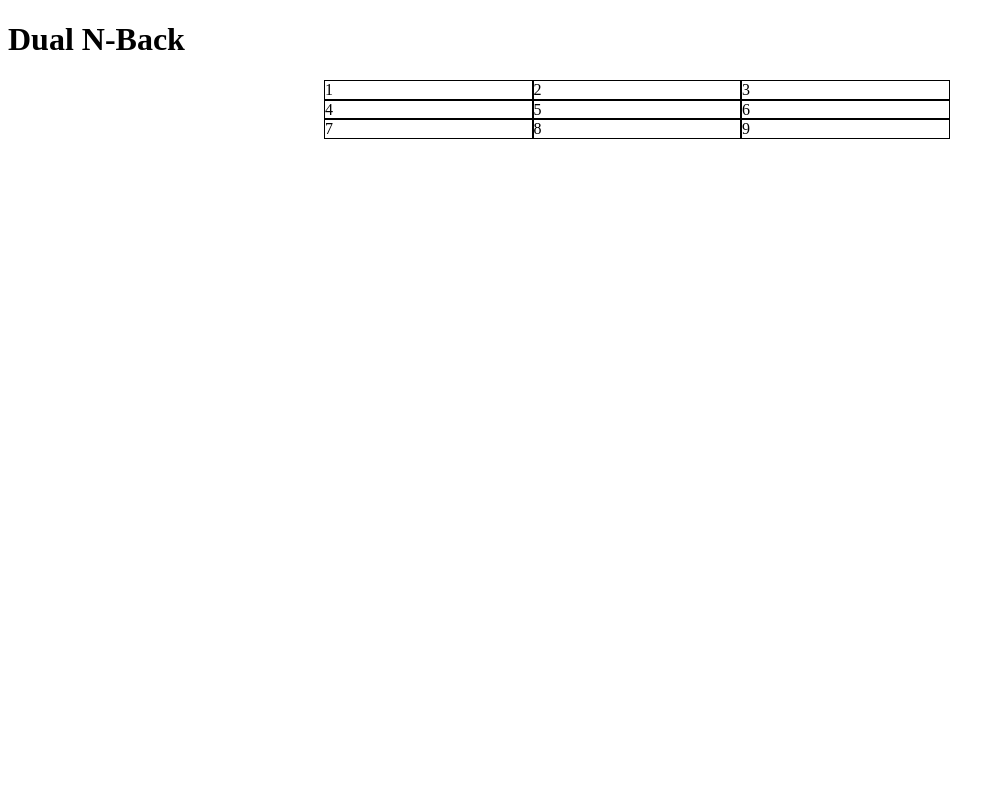
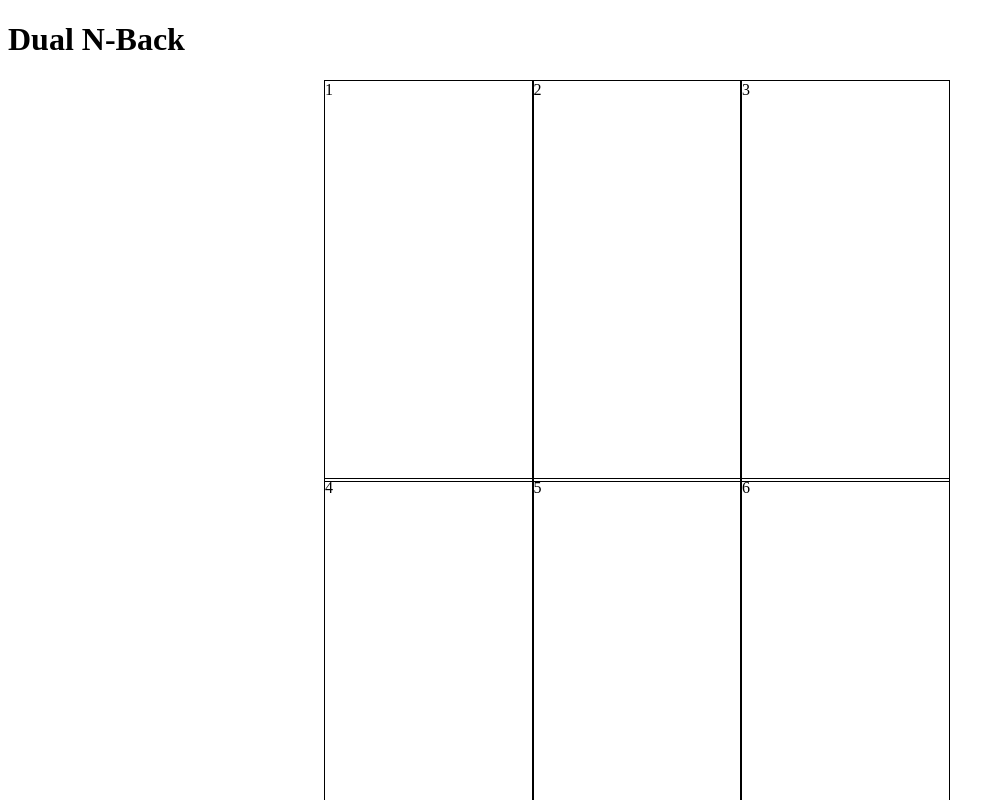
Before and after one commit to jeffbalagosa/dual-n-back, a plain HTML site: page index.html in a window 1280 px wide. Shown: the top 800 px of the page, without its empty margins (0-1005 px from the left). Drawn offline with Linux system fonts and the light colour scheme.

Commit message:
Add audio and visual stimulus.  Adjust height for box.  Update comment.

```diff
--- a/style.css
+++ b/style.css
@@ -9,4 +9,5 @@
 
 .box {
   border: 1px solid black;
+  height: 400px;
 }
```
Also changed, not shown: index.html (+1 -1 lines), 9 other files.
